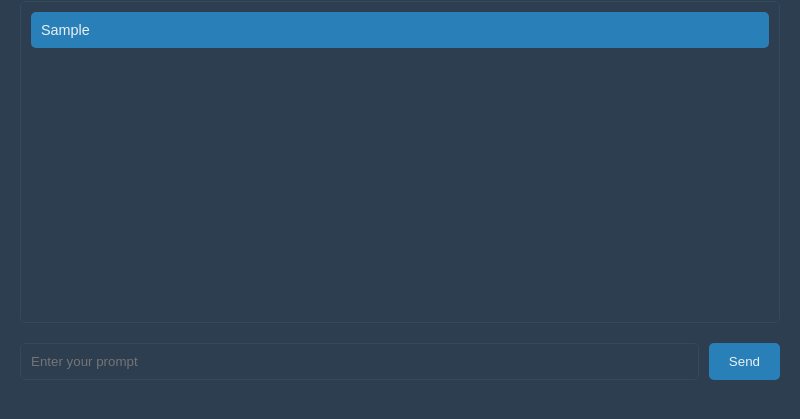
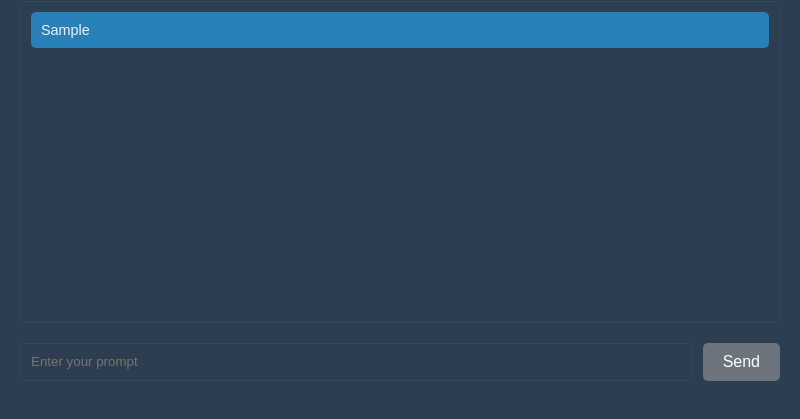
Before and after one commit to CODJointOps/kuzco-cli, an Electron app: page gui/index.html in a window 800 px wide. Both pictures are taken after typing "Sample" into the empty fields and a click on the button "Send". Shown: the part 99-518 px from the top of the page. Drawn offline with Linux system fonts and the light colour scheme; no server answers.

Commit message:
Wait for AI response before letting user send another message in GUI

```diff
--- a/gui/css/styles.css
+++ b/gui/css/styles.css
@@ -17,6 +17,24 @@ body {
     margin-bottom: 20px;
     border: 1px solid #34495e;
     border-radius: 5px;
+}
+#sendButton {
+    padding: 10px 20px;
+    font-size: 1rem;
+    color: white;
+    background-color: #007BFF;
+    border: none;
+    border-radius: 5px;
+    cursor: pointer;
+    transition: background-color 0.2s;
+}
+#sendButton:hover {
+    background-color: #0056b3;
+}
+
+#sendButton:disabled {
+    background-color: #6c757d;
+    cursor: not-allowed;
 }
 .message {
     font-size: 0.9em;
--- a/gui/index.html
+++ b/gui/index.html
@@ -15,7 +15,7 @@
         <footer>
             <form id="chatForm" class="chat-form">
                 <input id="promptInput" type="text" placeholder="Enter your prompt" autofocus>
-                <button type="submit" id="sendPrompt">Send</button>
+                <button id="sendButton" onclick="sendPrompt()">Send</button>
             </form>
         </footer>
     </div>
--- a/gui/renderer.js
+++ b/gui/renderer.js
@@ -17,12 +17,16 @@ function displayMessage(message, sender) {
 document.addEventListener('DOMContentLoaded', () => {
     const chatForm = document.getElementById('chatForm');
     const promptInput = document.getElementById('promptInput');
+    const sendButton = document.getElementById('sendButton');
 
     if (chatForm && promptInput) {
         chatForm.addEventListener('submit', async (event) => {
             event.preventDefault();
             const userInput = promptInput.value;
             promptInput.value = '';
+
+            sendButton.disabled = true;
+            promptInput.disabled = true;
 
             displayMessage(userInput, 'user');
 
@@ -33,6 +37,10 @@ document.addEventListener('DOMContentLoaded', () => {
             } catch (error) {
                 console.error(`Error sending prompt: ${error.message}`);
                 displayMessage(`Error: ${error.message}`, 'assistant');
+            } finally {
+                sendButton.disabled = false;
+                promptInput.disabled = false;
+                promptInput.focus();
             }
         });
     } else {
```
